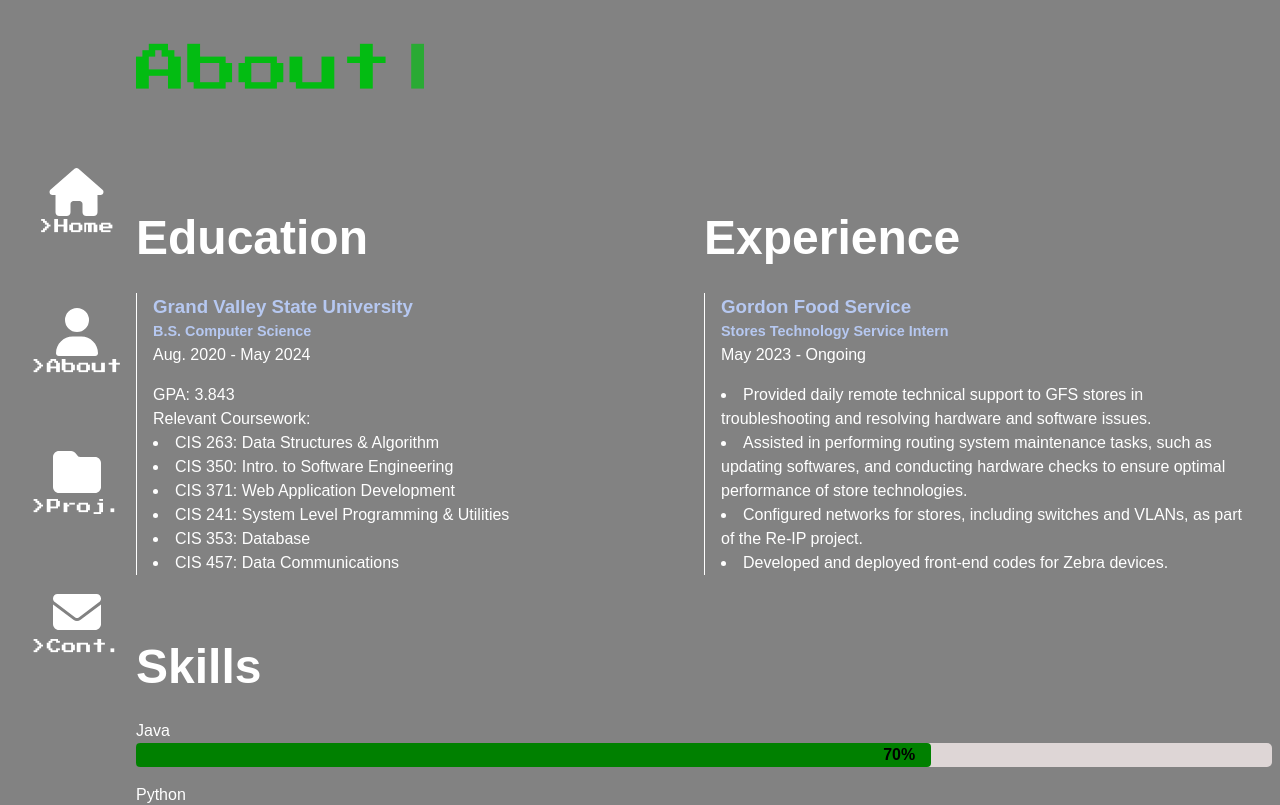
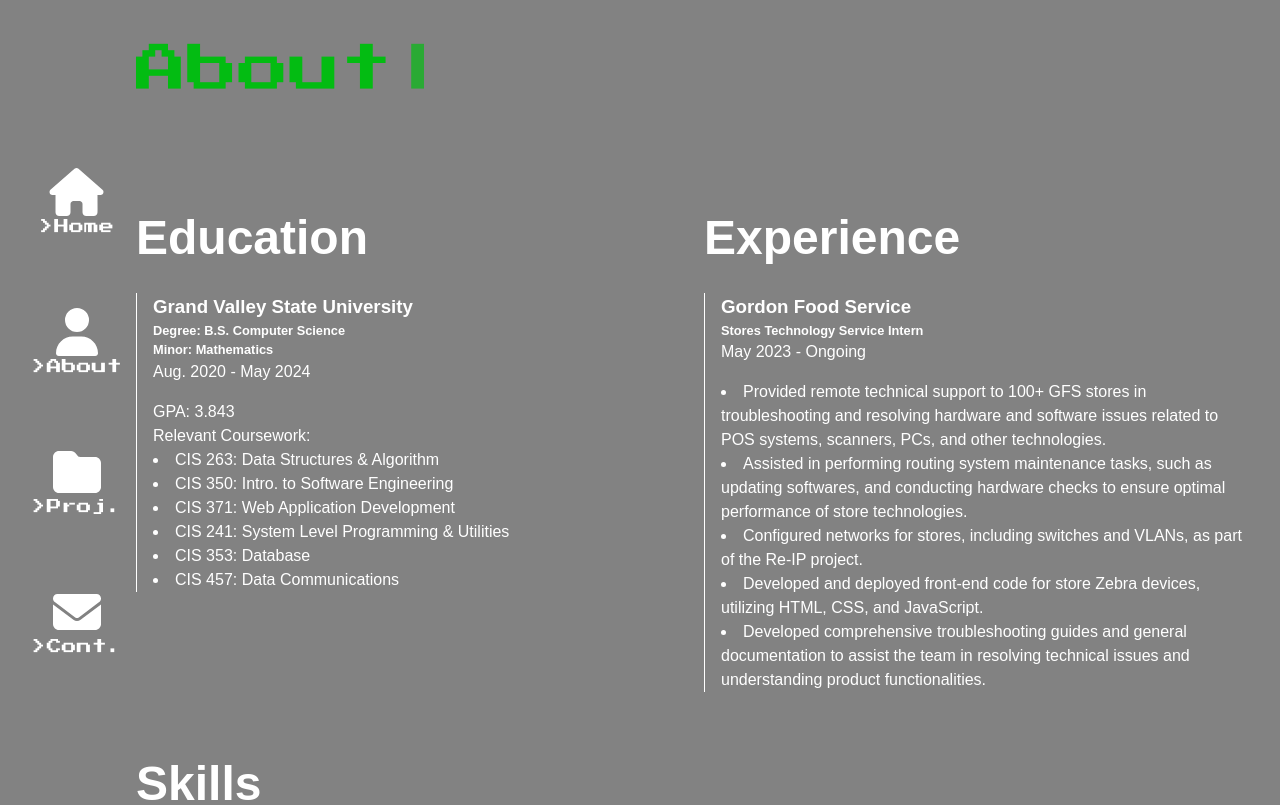
Before and after one commit to jochent-dev/jt_portfolio, a React (Vite) app: page /about in a window 1280 px wide. Shown: the top 805 px of the page. Built offline with nearby package versions, Linux system fonts and the light colour scheme; a web font is replaced by a local one.

Commit message:
added some links to projec and fixed font sizing

```diff
--- a/index.html
+++ b/index.html
@@ -2,12 +2,12 @@
 <html lang="en">
   <head>
     <meta charset="UTF-8" />
-    <link rel="icon" type="image/svg+xml" href="/vite.svg" />
+    <!-- <link rel="icon" type="image/svg+xml" href="/vite.svg" /> -->
     <meta name="viewport" content="width=device-width, initial-scale=1.0" />
     <link rel="preconnect" href="https://fonts.googleapis.com">
 <link rel="preconnect" href="https://fonts.gstatic.com" crossorigin>
 <link href="https://fonts.googleapis.com/css2?family=Press+Start+2P&family=M+PLUS+Code+Latin:wght@300;400;500;600&display=swap" rel="stylesheet">
-    <title>Vite + React + TS</title>
+    <title>Jochen's Portfolio</title>
   </head>
   <body>
     <div id="root"></div>
--- a/src/components/about/About.tsx
+++ b/src/components/about/About.tsx
@@ -18,7 +18,7 @@ export default function About() {
                     <div className='abt_left2'>
                         <div className='left_content'>
                             <h3>Grand Valley State University</h3>
-                            <h3 className='tag'>B.S. Computer Science</h3>
+                            <h3 className='tag'>Degree: B.S. Computer Science<br/>Minor: Mathematics</h3>
                             <p className='date' >Aug. 2020 - May 2024</p>
                             <p>GPA: 3.843<br/>Relevant Coursework:</p>
                             <ul>
@@ -42,10 +42,11 @@ export default function About() {
                             <h3 className='tag'>Stores Technology Service Intern</h3>
                             <p className='date'>May 2023 - Ongoing</p>
                             <ul>
-                                <li>Provided daily remote technical support to GFS stores in troubleshooting and resolving hardware and software issues. </li>
+                                <li>Provided remote technical support to 100+ GFS stores in troubleshooting and resolving hardware and software issues related to POS systems, scanners, PCs, and other technologies.</li>
                                 <li>Assisted in performing routing system maintenance tasks, such as updating softwares, and conducting hardware checks to ensure optimal performance of store technologies.</li>
                                 <li>Configured networks for stores, including switches and VLANs, as part of the Re-IP project.</li>
-                                <li>Developed and deployed front-end codes for Zebra devices. </li>
+                                <li>Developed and deployed front-end code for store Zebra devices, utilizing HTML, CSS, and JavaScript.</li>
+                                <li>Developed comprehensive troubleshooting guides and general documentation to assist the team in resolving technical issues and understanding product functionalities.</li>
                             </ul>
                         </div>
                         <p></p>
--- a/src/components/about/index.css
+++ b/src/components/about/index.css
@@ -18,7 +18,8 @@
 .left_content > h3, .right_content > h3{
     text-align: left;
     margin-bottom: 0;
-    color:#b6c8f1
+    color:#ffffff;
+
 }
 
 .abt_left2, .abt_right2{
@@ -55,8 +56,10 @@ ul{
 }
 
 .tag{
-    font-size: 90%;
+    font-size: 80%;
     margin-top: 0;
+    color: white;
+    text-decoration: dotted;
 }
 .skills_main > p{
     margin-top: 1em;
--- a/src/components/home/index.css
+++ b/src/components/home/index.css
@@ -14,7 +14,8 @@ img{
     /* background-color: black; */
     display: flex;
     flex-direction: row;
-    height: 100vh;
+    place-items: center;
+    min-height: 100vh;
     text-align: left;
 }
 
--- a/src/components/projects/Projects.tsx
+++ b/src/components/projects/Projects.tsx
@@ -13,7 +13,7 @@ export default function Projects() {
             <div className='project_main'>
                 <div className='project_item'>
                     <h2>Wordle Clone<br />(Vue3)</h2>
-                    <p>A clone of the popular game, Wordle, built using Vue3 & Firebase. Users can login and view past games.</p>
+                    <p>A clone of the popular game, Wordle, built using Vue3 & Firebase. Users can login and view past games. The game gets random word from remote server built using expressJS </p>
                     <div className='project_icons'><a><FontAwesomeIcon icon={faPaperclip} size="2x" /> </a>
                         <FontAwesomeIcon icon={faCode} size="2x" /> </div>
                 </div>
@@ -25,20 +25,20 @@ export default function Projects() {
                 </div>
                 <div className='project_item'>
                     <h2>College Planner App<br />(Vue3)</h2>
-                    <p>A web application that allows user to manage and keep track of their college deadlines as well as upcoming events.</p>
+                    <p>A web application that allows user to manage and keep track of their college deadlines as well as upcoming events. It was built using Vue3 for front-end and Firebase for backend.</p>
                     <div className='project_icons'><a><FontAwesomeIcon icon={faPaperclip} size="2x" /> </a>
                         <FontAwesomeIcon icon={faCode} size="2x" /> </div>
                 </div>
                 <div className='project_item'>
                     <h2>Portfolio Site<br />(React)</h2>
-                    <p>The current site you are on was built using React to display my skills and experiences.</p>
+                    <p>The current site you are on is built using React to display my skills and experiences.</p>
                     <div className='project_icons'><a><FontAwesomeIcon icon={faPaperclip} size="2x" /> </a>
                         <FontAwesomeIcon icon={faCode} size="2x" /> </div>
                 </div>
                 <div className='project_item'>
                     <h2>Spell IT<br />(React)</h2>
                     <p>A spelling game that tracks history of the user. The front-end was built using React and back-end was built with MongoDB</p>
-                    <div className='project_icons'><a><FontAwesomeIcon icon={faPaperclip} size="2x" /> </a>
+                    <div className='project_icons'><a target="_blank" href="https://college-planner-app.vercel.app/#/"><FontAwesomeIcon icon={faPaperclip} size="2x" /> </a>
                         <FontAwesomeIcon icon={faCode} size="2x" /> </div>
                 </div>
             </div>
```
